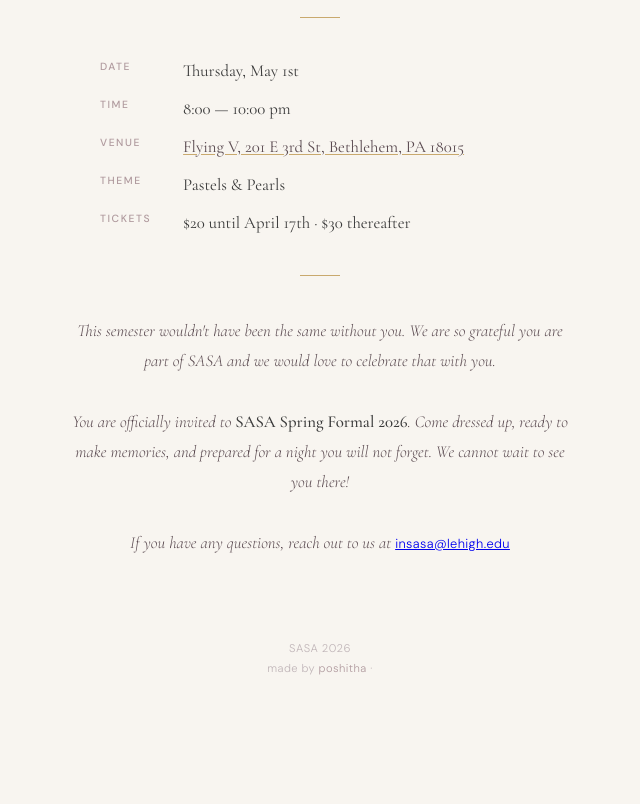
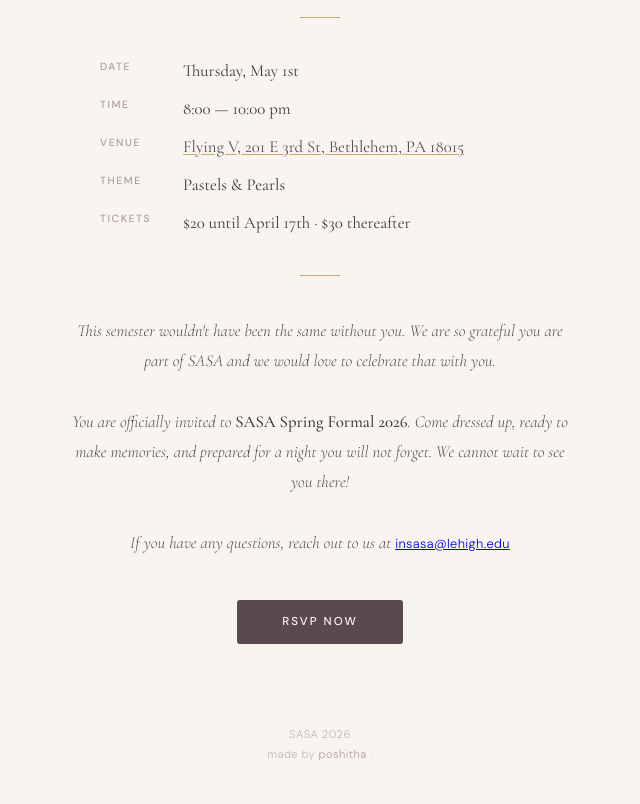
Before and after one commit to kripahsk-29/SASA-Fall-Formal, a plain HTML site: page index.html in a window 1280 px wide. Shown: the part 2495-3299 px from the top of the page, without its empty margins (320-960 px from the left). Before the commit the page ends 3213 px from the top, so only its background shows below. Drawn offline with nearby package versions, Linux system fonts and the light colour scheme.

Commit message:
Add RSVP link to event invitation
Added RSVP link for SASA Spring Formal 2026 invitation.

```diff
--- a/index.html
+++ b/index.html
@@ -326,6 +326,8 @@
     <br><br>
     If you have any questions, reach out to us at <a href="mailto:insasa@lehigh.edu" class="email-link">insasa@lehigh.edu</a>
   </div>
+  <br><br>
+  <a href="https://docs.google.com/forms/d/e/1FAIpQLScX51xxEcRYkJAat2ZvyEuFlbjdueN9xhA0zVe0toUhhMi-eA/viewform" target="_blank" style="display:inline-block; font-family:'DM Sans',sans-serif; font-size:0.72rem; font-weight:500; letter-spacing:0.18em; text-transform:uppercase; padding:0.9rem 2.8rem; background:#5a4a50; color:#f8f5f0; text-decoration:none; border-radius:3px;">RSVP Now</a>
 </section>
 
 <footer>
```
